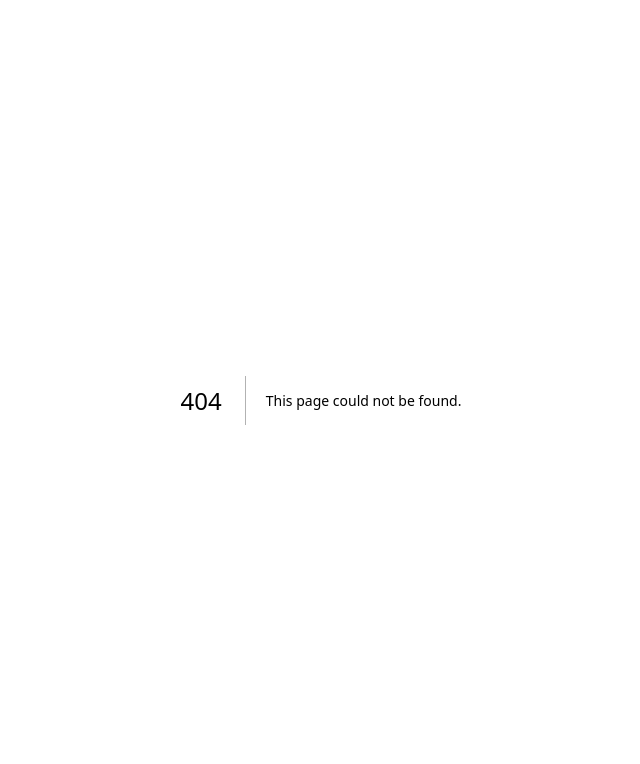
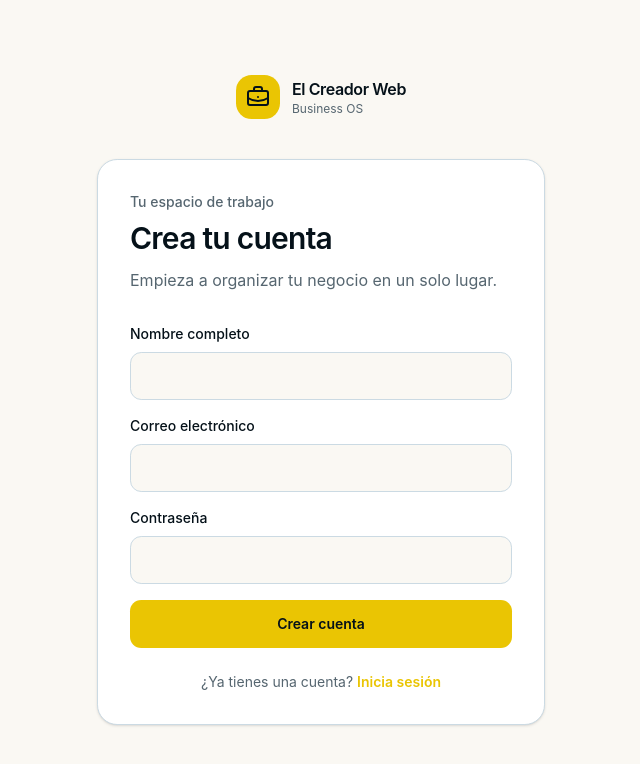
Before and after one commit to DanielHernandezGalvez/UpFit, a Next.js app: page /auth/sign-up in a window 1280 px wide. Before the commit this address had no page. Shown: the top 764 px of the page, without its empty margins (319-959 px from the left). Built offline with nearby package versions, Linux system fonts and the light colour scheme.

Commit message:
feat: add sign-up page with user registration and feedback\n\nIntroduced a new sign-up page with registration logic and error/success feedback.

```diff
--- /dev/null
+++ b/app/auth/sign-up/page.tsx
@@ -0,0 +1,73 @@
+'use client'
+
+import Link from 'next/link'
+import { FormEvent, useState } from 'react'
+import { BriefcaseBusiness, Loader2 } from 'lucide-react'
+import { createClient } from '@/lib/supabase/client'
+
+export default function SignUpPage() {
+  const [name, setName] = useState('')
+  const [email, setEmail] = useState('')
+  const [password, setPassword] = useState('')
+  const [loading, setLoading] = useState(false)
+  const [message, setMessage] = useState('')
+  const [error, setError] = useState('')
+
+  async function handleSignUp(event: FormEvent<HTMLFormElement>) {
+    event.preventDefault()
+    setLoading(true)
+    setError('')
+    setMessage('')
+
+    const supabase = createClient()
+    const { data, error: authError } = await supabase.auth.signUp({
+      email,
+      password,
+      options: {
+        emailRedirectTo:
+          process.env.NEXT_PUBLIC_DEV_SUPABASE_REDIRECT_URL ?? `${window.location.origin}/auth/callback`,
+        data: { full_name: name },
+      },
+    })
+
+    if (authError) {
+      const errorText = authError.message.toLowerCase()
+      setError(errorText.includes('password') ? 'La contraseña debe tener al menos 6 caracteres.' : 'No pudimos crear tu cuenta. Revisa los datos e inténtalo de nuevo.')
+      setLoading(false)
+      return
+    }
+
+    if (data.session) {
+      window.location.assign('/')
+      return
+    }
+
+    setMessage('Te enviamos un correo para confirmar tu cuenta. Revisa tu bandeja de entrada.')
+    setLoading(false)
+  }
+
+  return (
+    <main className="flex min-h-screen items-center justify-center bg-background px-5 py-10">
+      <div className="w-full max-w-md">
+        <div className="mb-10 flex items-center justify-center gap-3">
+          <div className="flex size-11 items-center justify-center rounded-xl bg-primary text-primary-foreground"><BriefcaseBusiness /></div>
+          <div><p className="font-semibold tracking-tight">El Creador Web</p><p className="text-xs text-muted-foreground">Business OS</p></div>
+        </div>
+        <section className="rounded-2xl border border-border bg-card p-8 shadow-sm">
+          <p className="text-sm font-medium text-muted-foreground">Tu espacio de trabajo</p>
+          <h1 className="mt-2 text-3xl font-semibold tracking-tight">Crea tu cuenta</h1>
+          <p className="mt-3 leading-6 text-muted-foreground">Empieza a organizar tu negocio en un solo lugar.</p>
+          <form onSubmit={handleSignUp} className="mt-8 flex flex-col gap-4">
+            <label className="flex flex-col gap-2 text-sm font-medium" htmlFor="name">Nombre completo<input id="name" type="text" autoComplete="name" required value={name} onChange={(event) => setName(event.target.value)} className="h-12 rounded-lg border border-border bg-background px-3 font-normal outline-none ring-primary transition focus:ring-2" /></label>
+            <label className="flex flex-col gap-2 text-sm font-medium" htmlFor="email">Correo electrónico<input id="email" type="email" autoComplete="email" required value={email} onChange={(event) => setEmail(event.target.value)} className="h-12 rounded-lg border border-border bg-background px-3 font-normal outline-none ring-primary transition focus:ring-2" /></label>
+            <label className="flex flex-col gap-2 text-sm font-medium" htmlFor="password">Contraseña<input id="password" type="password" autoComplete="new-password" minLength={6} required value={password} onChange={(event) => setPassword(event.target.value)} className="h-12 rounded-lg border border-border bg-background px-3 font-normal outline-none ring-primary transition focus:ring-2" /></label>
+            {error && <p role="alert" className="text-sm text-destructive">{error}</p>}
+            {message && <p role="status" className="rounded-lg bg-muted p-3 text-sm text-muted-foreground">{message}</p>}
+            <button type="submit" disabled={loading} className="flex h-12 w-full items-center justify-center gap-3 rounded-lg bg-primary px-4 text-sm font-semibold text-primary-foreground transition-opacity hover:opacity-90 disabled:opacity-60">{loading && <Loader2 className="size-4 animate-spin" />}{loading ? 'Creando cuenta…' : 'Crear cuenta'}</button>
+          </form>
+          <p className="mt-6 text-center text-sm text-muted-foreground">¿Ya tienes una cuenta? <Link href="/auth/login" className="font-semibold text-primary hover:underline">Inicia sesión</Link></p>
+        </section>
+      </div>
+    </main>
+  )
+}
```
